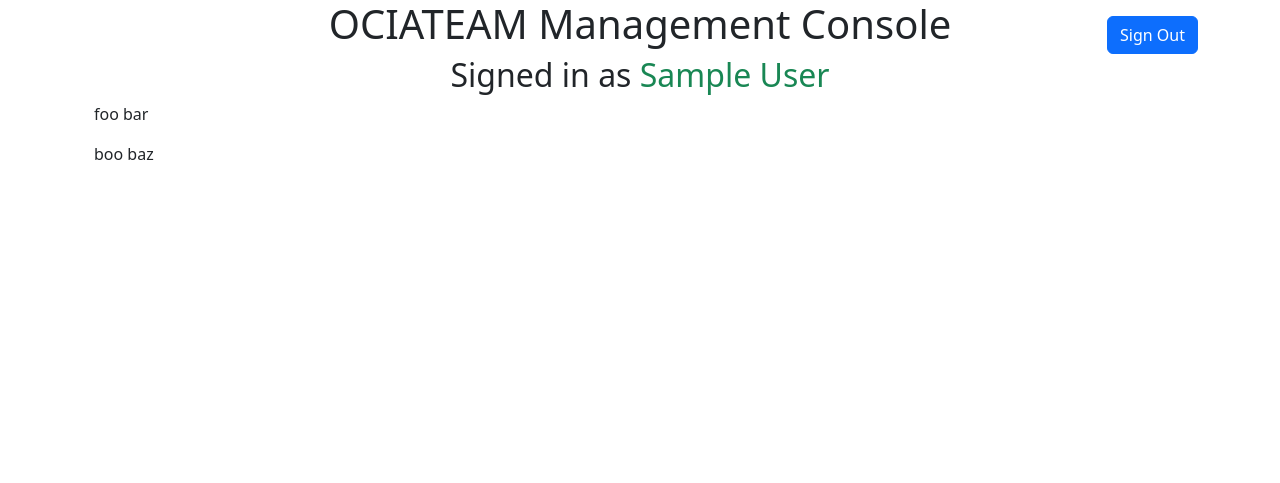
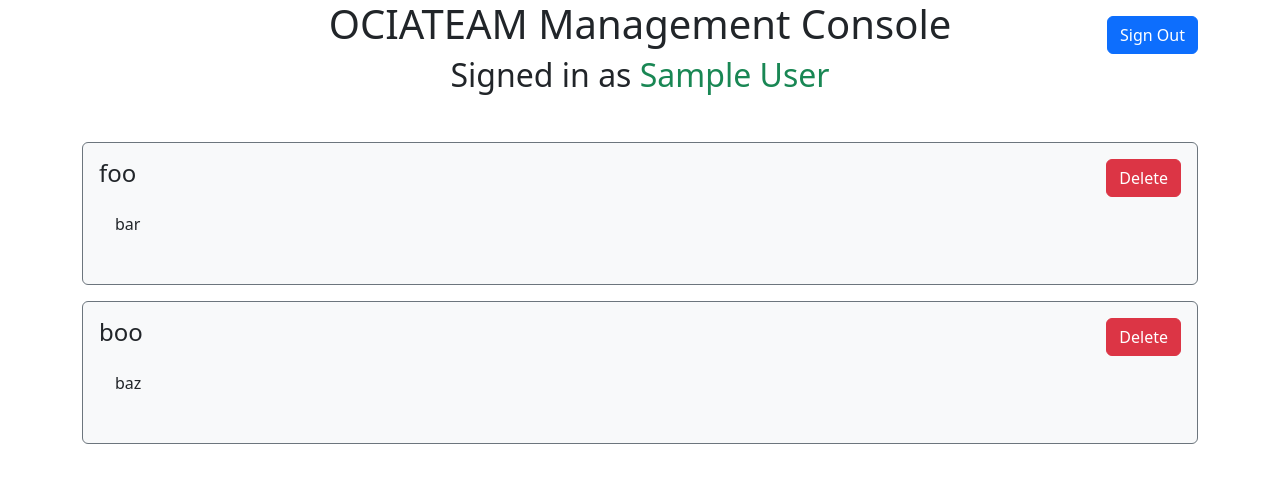
Before and after one commit to flynnkc/oci-management-portal, a Flask app: page / in a window 1280 px wide. Shown: the top 483 px of the page. Run offline with Flask 3, Linux system fonts and the light colour scheme; the visitor is signed in with stand-in values (Sample User, id 1); parts of the project's set-up code (start-up, migrations or seed data) failed here and were passed over; some libraries are stand-ins or nearby versions.

Commit message:
Template improvements

```diff
--- a/requirements.txt
+++ b/requirements.txt
@@ -7,11 +7,13 @@ click==8.1.7
 cryptography==42.0.8
 Flask==3.0.3
 Flask-Session==0.8.0
+gunicorn==22.0.0
 idna==3.7
 itsdangerous==2.2.0
 Jinja2==3.1.4
 MarkupSafe==2.1.5
 msgspec==0.18.6
+packaging==24.1
 pycparser==2.22
 PyJWT==2.8.0
 requests==2.32.3
--- a/templates/base.html
+++ b/templates/base.html
@@ -16,7 +16,9 @@
         <div class="col-8">
           <h1 class="text-center">OCIATEAM Management Console</h1>
           {% if name %}
-            <h2 class="text-center">Signed in as <span class="text-success">{{ name }}</span></h2>
+            <h2 class="text-center mb-5">Signed in as <span class="text-success">{{ name }}</span></h2>
+          {% else %}
+            <h2 class="text-center mb-5">You are not signed in</h2>
           {% endif %}
         </div>
         <div class="col">
--- a/templates/index.html
+++ b/templates/index.html
@@ -2,11 +2,21 @@
 {% block body %}
     {% if items %}
         {% for item in items %}
-        <div class="container">
             {% for key, value in item.items() %}
-                <p>{{ key }} {{ value }}</p>
+            <div class="card bg-light mb-3 border-secondary">
+                <div class="card-body row">
+                    <div class="col-md-8">
+                        <h4 class="card-title">{{ key }}</h4>
+                        <div class="card-body">
+                            <p>{{ value }}</p>
+                        </div>
+                    </div>
+                    <div class="col-md-4">
+                        <button type="button" class="btn btn-danger float-end ms-3">Delete</button>
+                    </div>
+                </div>
+            </div>
             {% endfor %}
-        </div>
         {% endfor %}
     {% endif %}
 {% endblock %}
```
